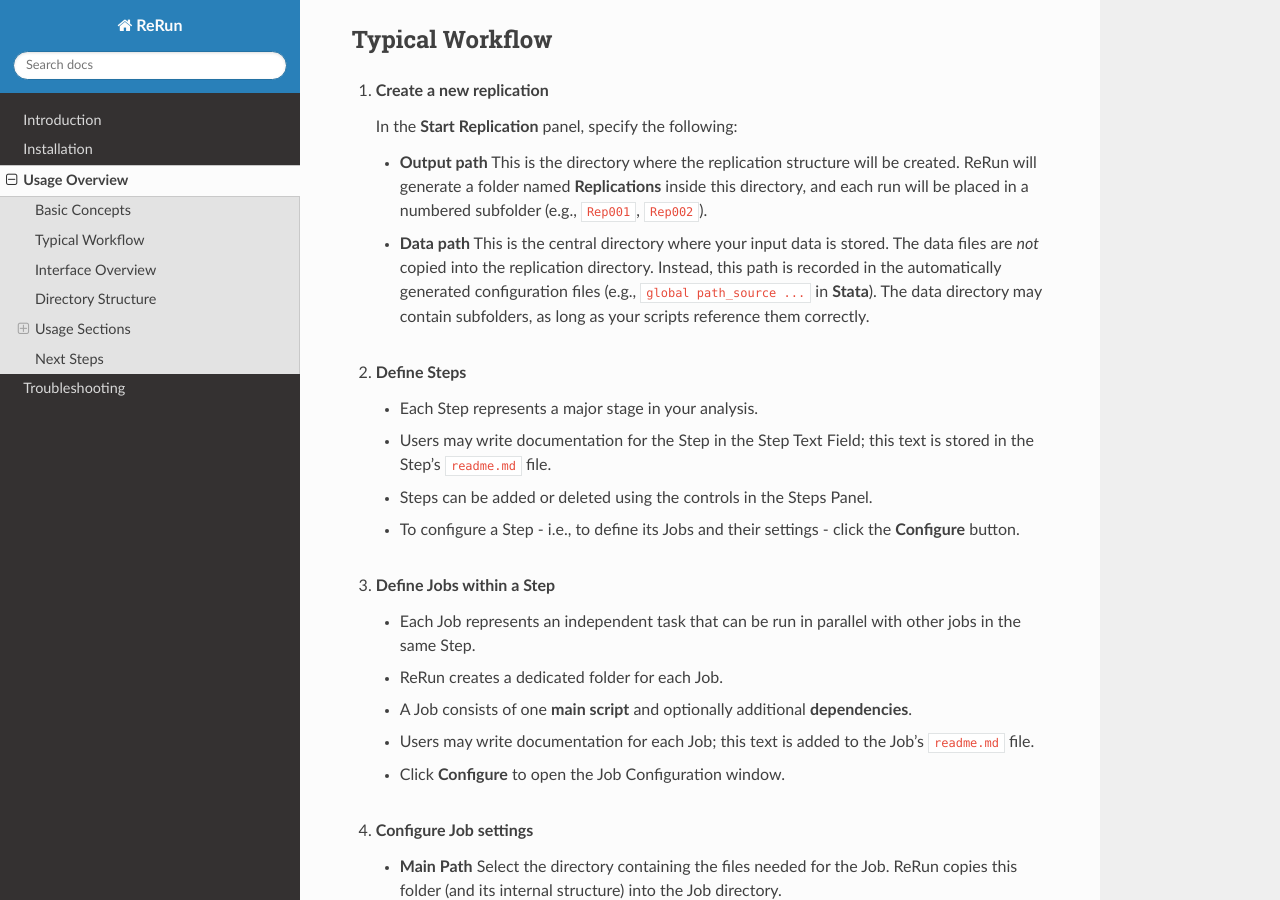
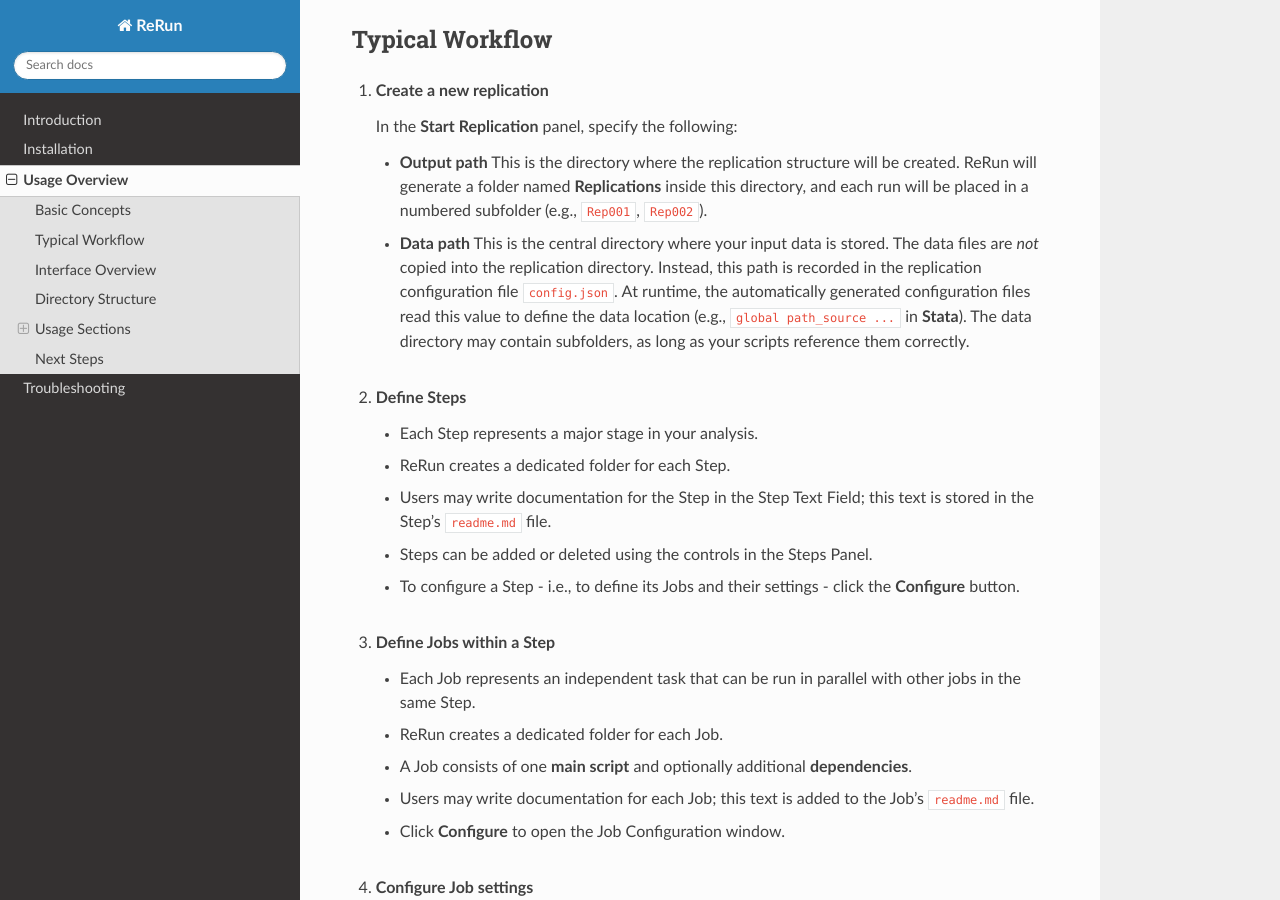
Before and after one commit to gustavoig/rerun-docs, a Sphinx documentation site: the page built from docs/usage/index.rst, in a window 1280 px wide and 900 px high, scrolled down 704 px. Built offline with Sphinx 7.4.7 and the Read the Docs theme 3.1.0, drawn with Linux system fonts in a browser that asks for light colours; some of the changed text lies outside the part shown.

Commit message:
Update index.rst

```diff
--- a/docs/usage/index.rst
+++ b/docs/usage/index.rst
@@ -49,14 +49,16 @@
    - **Data path**
      This is the central directory where your input data is stored.
      The data files are *not* copied into the replication directory.
-     Instead, this path is recorded in the automatically generated configuration files
-     (e.g., ``global path_source ...`` in **Stata**).
+     Instead, this path is recorded in the replication configuration file ``config.json``.
+     At runtime, the automatically generated configuration files read this value to define the
+     data location (e.g., ``global path_source ...`` in **Stata**).
      The data directory may contain subfolders, as long as your scripts reference them correctly.
 
 
 2. **Define Steps**
 
    - Each Step represents a major stage in your analysis.
+   - ReRun creates a dedicated folder for each Step.
    - Users may write documentation for the Step in the Step Text Field; this text is stored in the Step’s
      ``readme.md`` file.
    - Steps can be added or deleted using the controls in the Steps Panel.
@@ -149,7 +151,7 @@
 
 7. **Re-run**
 
-   You can repeat an analysis by loading an existing replication. In the **Load Replication** panel, provide the following paths:
+   You can repeat an analysis by loading an existing replication. Start the app; in the **Load Replication** panel, provide the following paths:
 
    - **Input Path**
      The directory of the replication you want to re-run.
```
Also changed, not shown: other parts of docs/usage/index.rst (+1 -1 lines).
